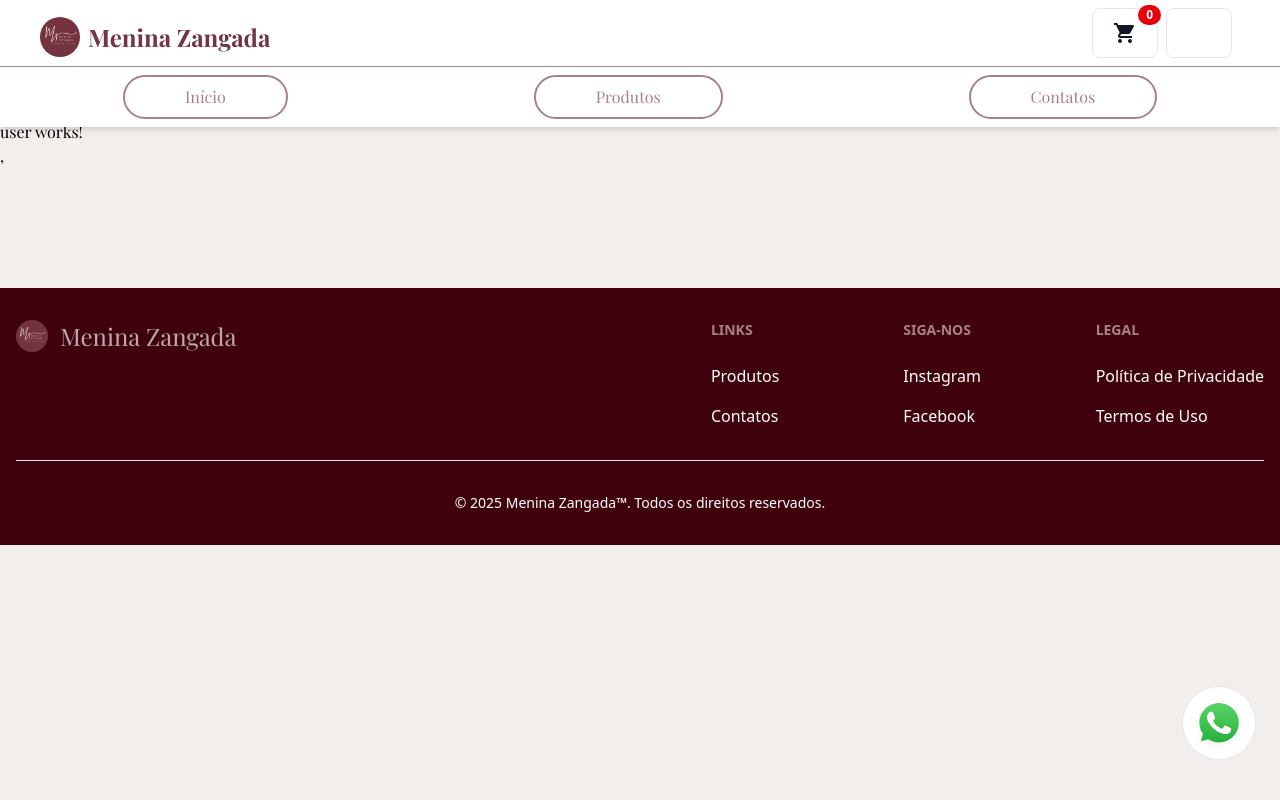
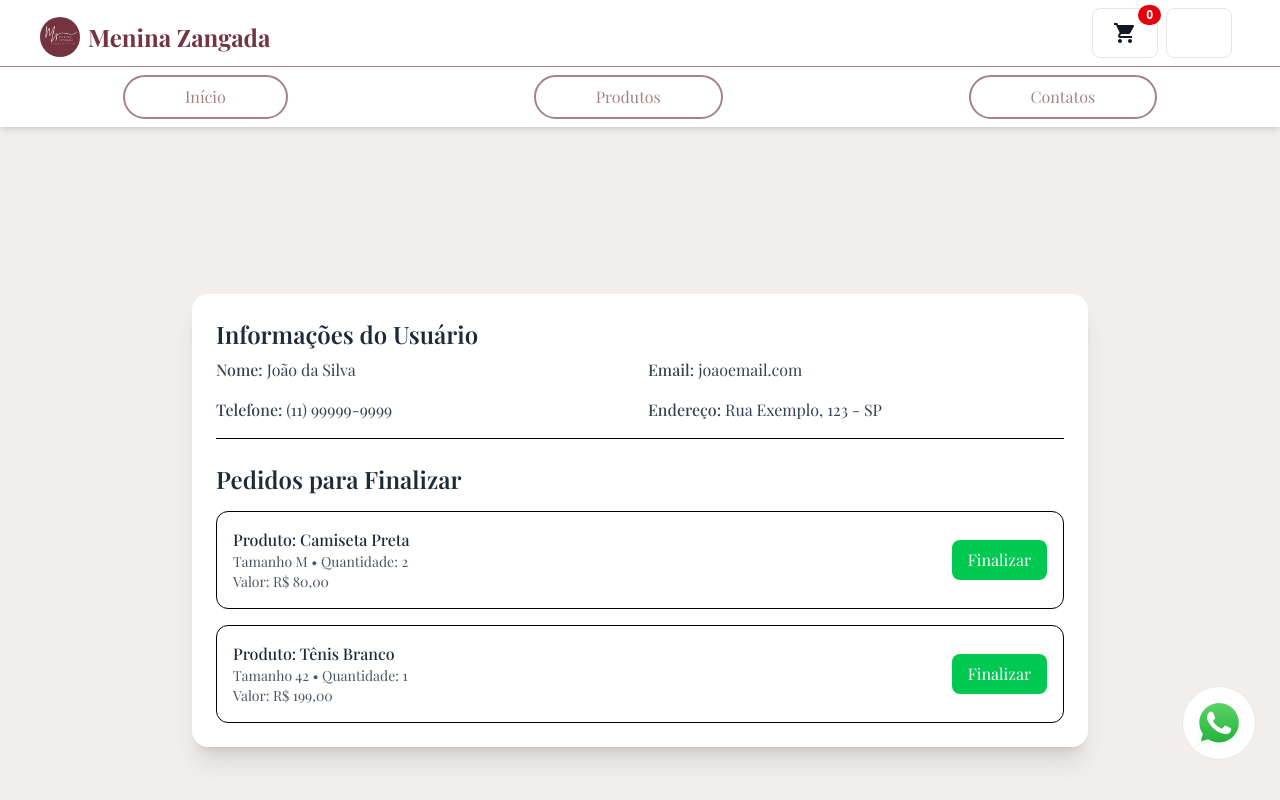
Before and after one commit to Erick-aaooii/Ecommerce-with-Angular, an Angular app: page /user in a window 1280 px wide. Shown: the top 800 px of the page. Built offline with nearby package versions, Linux system fonts and the light colour scheme; no server answers; a web font is replaced by a local one.

Commit message:
feat: enable lazy loading and add guards for login and user pages.

```diff
--- a/src/app/app.routes.ts
+++ b/src/app/app.routes.ts
@@ -1,26 +1,51 @@
 import { Routes } from '@angular/router';
-import { ProdutosComponent } from './pages/produtos/produtos.component';
-import { ContatosComponent } from './pages/contatos/contatos.component';
-import { ProductdetailsComponent } from './pages/productdetails/productdetails.component';
-import { CartComponent } from './pages/cart/cart.component';
-import { InicioComponent } from './pages/home/inicio.component';
-import { LoginComponent } from './pages/login/login.component';
-import { LoginFormComponent } from './pages/login/components/loginForm/loginForm.component';
-import { RegisterFormComponent } from './pages/login/components/registerForm/registerForm.component';
-import { UserComponent } from './pages/user/user.component';
 
 export const routes: Routes = [
-    {path: "", component: InicioComponent},
-    {path: "produtos", component: ProdutosComponent},
-    {path: "contatos", component: ContatosComponent},
-    { path: "produto/:id", component: ProductdetailsComponent },
-    {path: "carrinho", component: CartComponent},
-    {
-        path: "login", component: LoginComponent,
-        children: [
-            {path: "", component: LoginFormComponent },
-            {path: "register", component: RegisterFormComponent}
-        ]
-    },
-    {path: "user", component: UserComponent}
+  {
+    path: '',
+    loadComponent: () =>
+      import('./pages/home/inicio.component').then(m => m.InicioComponent)
+  },
+  {
+    path: 'produtos',
+    loadComponent: () =>
+      import('./pages/produtos/produtos.component').then(m => m.ProdutosComponent)
+  },
+  {
+    path: 'contatos',
+    loadComponent: () =>
+      import('./pages/contatos/contatos.component').then(m => m.ContatosComponent)
+  },
+  {
+    path: 'produto/:id',
+    loadComponent: () =>
+      import('./pages/productdetails/productdetails.component').then(m => m.ProductdetailsComponent)
+  },
+  {
+    path: 'carrinho',
+    loadComponent: () =>
+      import('./pages/cart/cart.component').then(m => m.CartComponent)
+  },
+  {
+    path: 'login',
+    loadComponent: () =>
+      import('./pages/login/login.component').then(m => m.LoginComponent),
+    children: [
+      {
+        path: '',
+        loadComponent: () =>
+          import('./pages/login/components/loginForm/loginForm.component').then(m => m.LoginFormComponent)
+      },
+      {
+        path: 'register',
+        loadComponent: () =>
+          import('./pages/login/components/registerForm/registerForm.component').then(m => m.RegisterFormComponent)
+      }
+    ]
+  },
+  {
+    path: 'user',
+    loadComponent: () =>
+      import('./pages/user/user.component').then(m => m.UserComponent)
+  }
 ];
--- /dev/null
+++ b/src/app/guards/auth.guard.ts
@@ -0,0 +1,5 @@
+import type { CanActivateFn } from '@angular/router';
+
+export const authGuard: CanActivateFn = (route, state) => {
+  return true;
+};
--- a/src/app/pages/cart/cart.component.html
+++ b/src/app/pages/cart/cart.component.html
@@ -1,4 +1,4 @@
-<section class="mt-40 p-6 bg-white rounded-2xl shadow-lg max-w-3xl mx-auto">
+<section class="mt-50 p-6 bg-white rounded-2xl shadow-lg max-w-3xl mx-auto">
   <h2 class="text-2xl font-bold mb-4">Carrinho</h2>
 
   @if (cartItems$ | async; as cartItems) {
--- a/src/app/pages/user/user.component.html
+++ b/src/app/pages/user/user.component.html
@@ -1 +1,55 @@
-<p>user works!</p>,
+<section class="flex items-center justify-center w-full min-h-screen">
+    <div class="w-full max-w-4xl p-6 bg-white rounded-2xl shadow-xl">
+
+      <!-- Informações do Usuário -->
+      <div class="mb-6 border-b pb-4">
+        <h2 class="text-2xl font-semibold text-gray-800 mb-2">Informações do Usuário</h2>
+        <div class="grid grid-cols-1 sm:grid-cols-2 gap-4 text-gray-700">
+          <div>
+            <span class="font-medium">Nome:</span> João da Silva
+          </div>
+          <div>
+            <span class="font-medium">Email:</span> joaoemail.com
+          </div>
+          <div>
+            <span class="font-medium">Telefone:</span> (11) 99999-9999
+          </div>
+          <div>
+            <span class="font-medium">Endereço:</span> Rua Exemplo, 123 - SP
+          </div>
+        </div>
+      </div>
+
+      <!-- Pedidos para Finalização -->
+      <div>
+        <h2 class="text-2xl font-semibold text-gray-800 mb-4">Pedidos para Finalizar</h2>
+        <div class="space-y-4">
+
+          <!-- Pedido 1 -->
+          <div class="p-4 border rounded-xl flex justify-between items-center">
+            <div>
+              <p class="font-medium text-gray-800">Produto: Camiseta Preta</p>
+              <p class="text-gray-600 text-sm">Tamanho M • Quantidade: 2</p>
+              <p class="text-gray-600 text-sm">Valor: R$ 80,00</p>
+            </div>
+            <button class="bg-green-500 text-white px-4 py-2 rounded-lg hover:bg-green-600">
+              Finalizar
+            </button>
+          </div>
+
+          <!-- Pedido 2 -->
+          <div class="p-4 border rounded-xl flex justify-between items-center">
+            <div>
+              <p class="font-medium text-gray-800">Produto: Tênis Branco</p>
+              <p class="text-gray-600 text-sm">Tamanho 42 • Quantidade: 1</p>
+              <p class="text-gray-600 text-sm">Valor: R$ 199,00</p>
+            </div>
+            <button class="bg-green-500 text-white px-4 py-2 rounded-lg hover:bg-green-600">
+              Finalizar
+            </button>
+          </div>
+
+        </div>
+      </div>
+    </div>
+  </section>
--- a/src/app/services/Auth.service.ts
+++ b/src/app/services/Auth.service.ts
@@ -30,7 +30,6 @@ export class AuthService {
           setTimeout(() => {
             this.userIsLogged.set(false)
           }, 5000);
-          this.userIsLogged.set(true)
         })
         .catch((err) => {
           let msg = 'Erro desconhecido.';
@@ -54,12 +53,11 @@ export class AuthService {
 
           this.loginError.set(true);
           this.loginErrorMessage.set(msg);
-          observer.next(null);
+          observer.error(err);
           observer.complete();
           setTimeout(() => {
             this.loginError.set(false)
           }, 5000);
-          console.log(err)
         });
     });
   }
```
